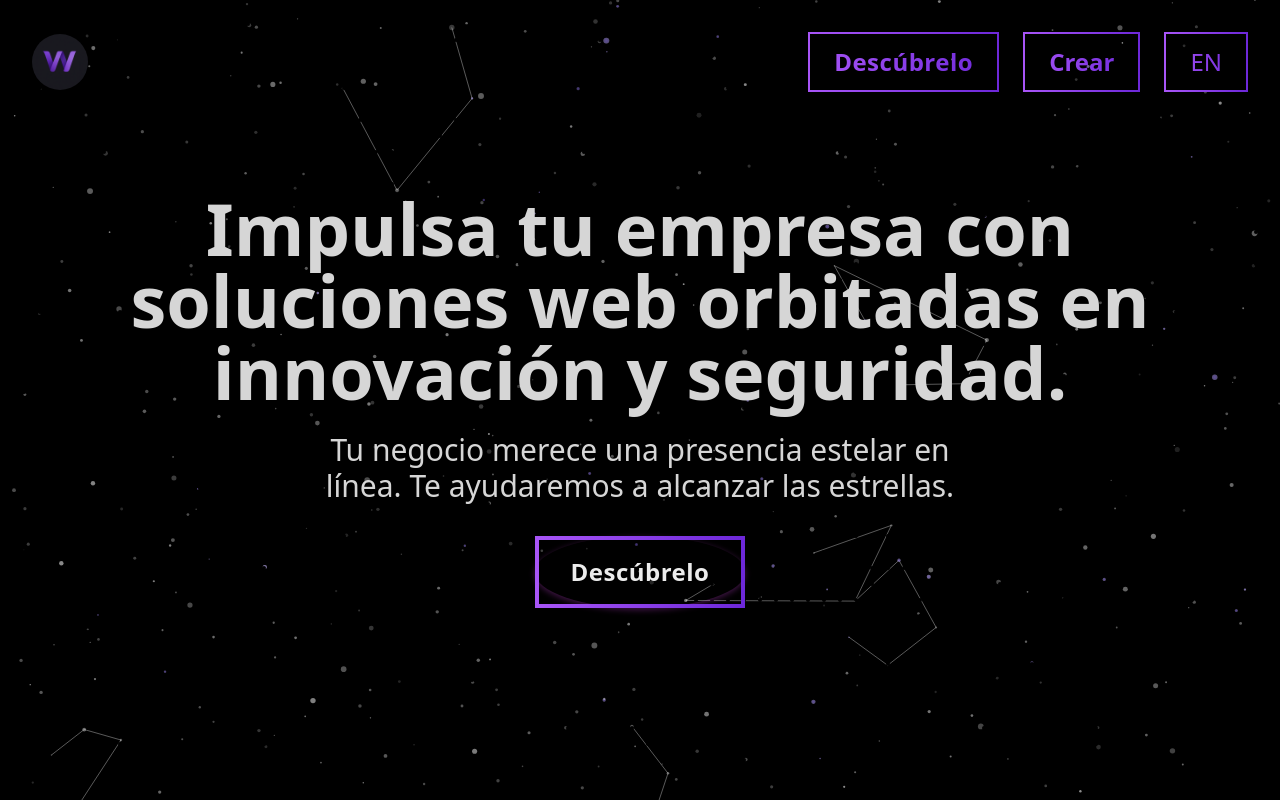
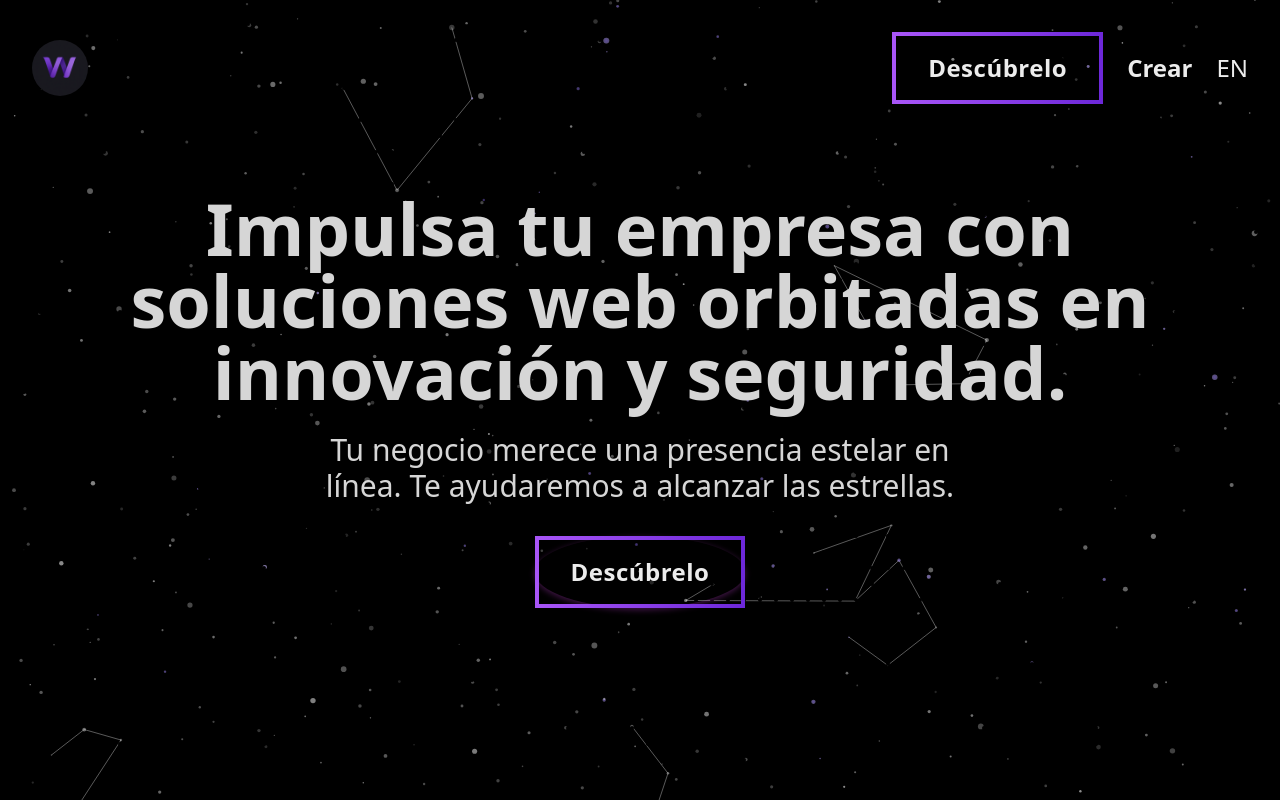
Before and after one commit to juanasaavedra/weavion, a React (Vite) app: page / in a window 1280 px wide. Shown: the top 800 px of the page. Built offline with nearby package versions, Linux system fonts and the light colour scheme.

Commit message:
Update index.css

```diff
--- a/src/index.css
+++ b/src/index.css
@@ -407,30 +407,30 @@ html, body {
     text-shadow: 0 0 20px rgba(111, 71, 255, 1);
   }
 }
-/* --- Estilo global para todos los botones --- */
+/*
 .btn {
-  /* Borde degradado */
+
   border: 2px solid transparent;
   border-image-source: linear-gradient(90deg, #a855f7, #6d28d9);
   border-image-slice: 1;
 
-  /* Texto degradado */
-  background: none; /* Para que no pinte fondo bloqueando el texto */
+
+  background: none;
   background-clip: text;
   -webkit-background-clip: text;
   -webkit-text-fill-color: transparent;
   background-image: linear-gradient(90deg, #a855f7, #6d28d9);
 
-  /* Relleno y radio */
+
   padding: 0.75rem 1.5rem;
   border-radius: 9999px;
 
-  /* Sombra base y transición */
+
   box-shadow: 0 2px 6px rgba(111, 71, 255, 0.3);
   transition: transform 0.2s ease, box-shadow 0.3s ease;
 }
 
-/* Hover y active para todos */
+
 .btn:hover,
 .btn:focus {
   transform: translateY(-2px);
@@ -440,7 +440,7 @@ html, body {
   transform: translateY(0);
   box-shadow: 0 2px 6px rgba(111, 71, 255, 0.5);
 }
-
+*/
 @tailwind base;
 @tailwind components;
 @tailwind utilities;
```
